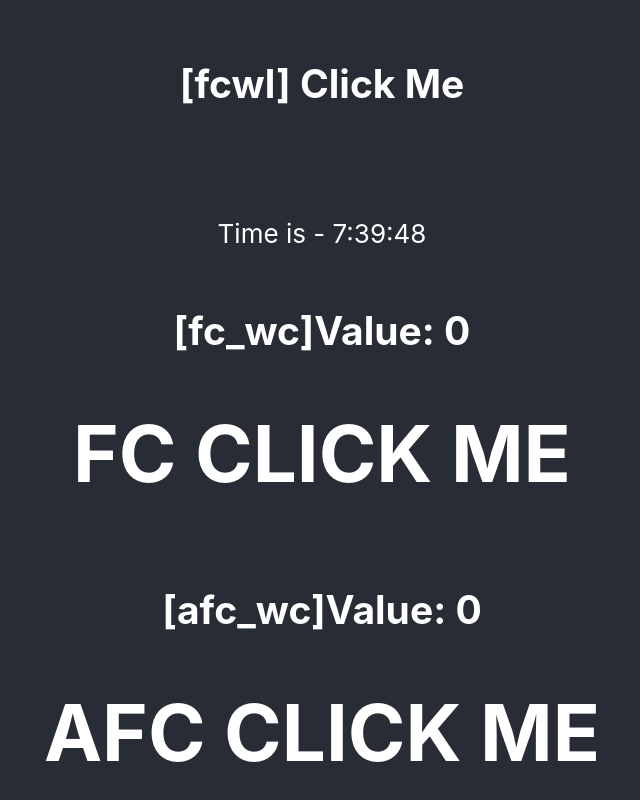
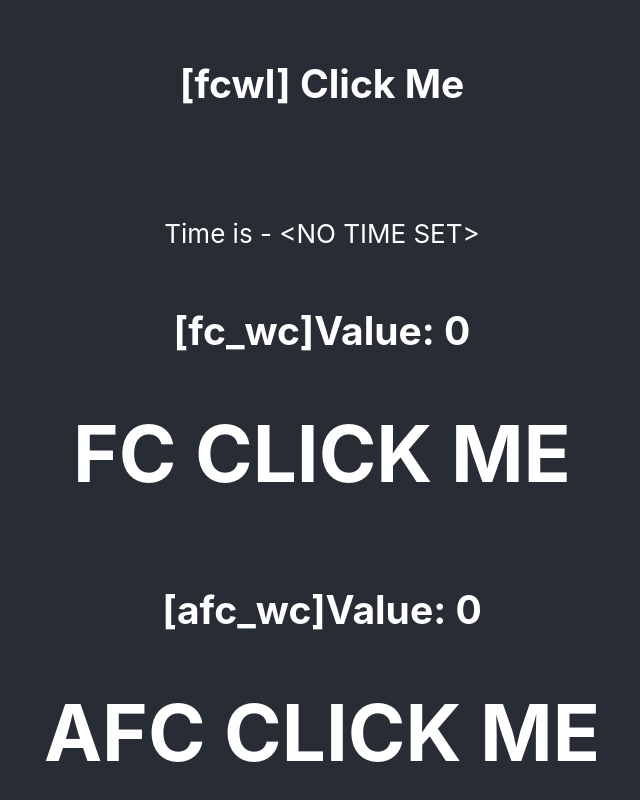
Before and after one commit to stream2stream/reactjs-components-prop-state, a React (Create React App) app: page / in a window 1280 px wide. Shown: the part 890-1690 px from the top of the page, without its empty margins (318-958 px from the left). Built offline with nearby package versions, Linux system fonts and the light colour scheme.

Commit message:
cleaned up the comments

```diff
--- a/src/FCDisplayTimeInSameSpot.jsx
+++ b/src/FCDisplayTimeInSameSpot.jsx
@@ -11,7 +11,7 @@ function getTheTime()
 export default function FCDisplayTimeInSameSpot(){
     console.log("Executing FCDisplayTimeInSameSpot()");
 
-    const [containerState, setContainerState] = useState([getTheTime()]);
+    const [containerState, setContainerState] = useState(["<NO TIME SET>"]);
 
     const getDisplayData = () => {
         const cdata = containerState
@@ -21,8 +21,9 @@ export default function FCDisplayTimeInSameSpot(){
     // This useEffect will only run once when the component is first mounted
     useEffect(()=>{
         setInterval(()=>{
+            const timeStamp = containerState;
             setContainerState(getTheTime());
-        }, 10000);
+        }, 30000);
     }, [])
 
     // This useEffect will run every time the component re-renders
```
